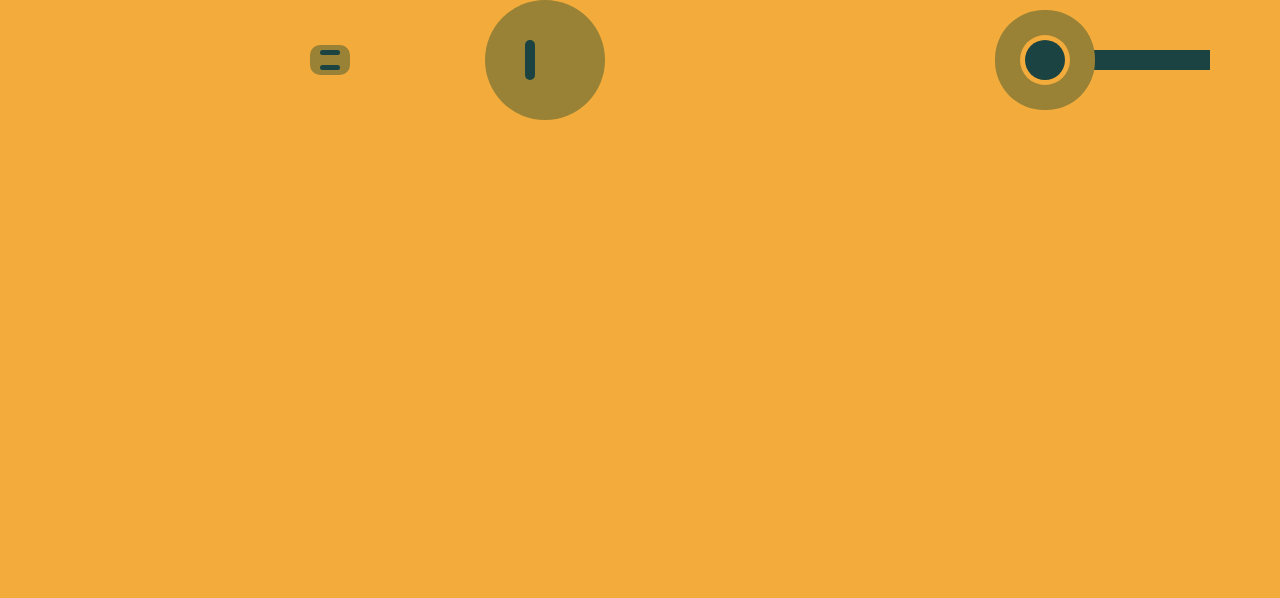
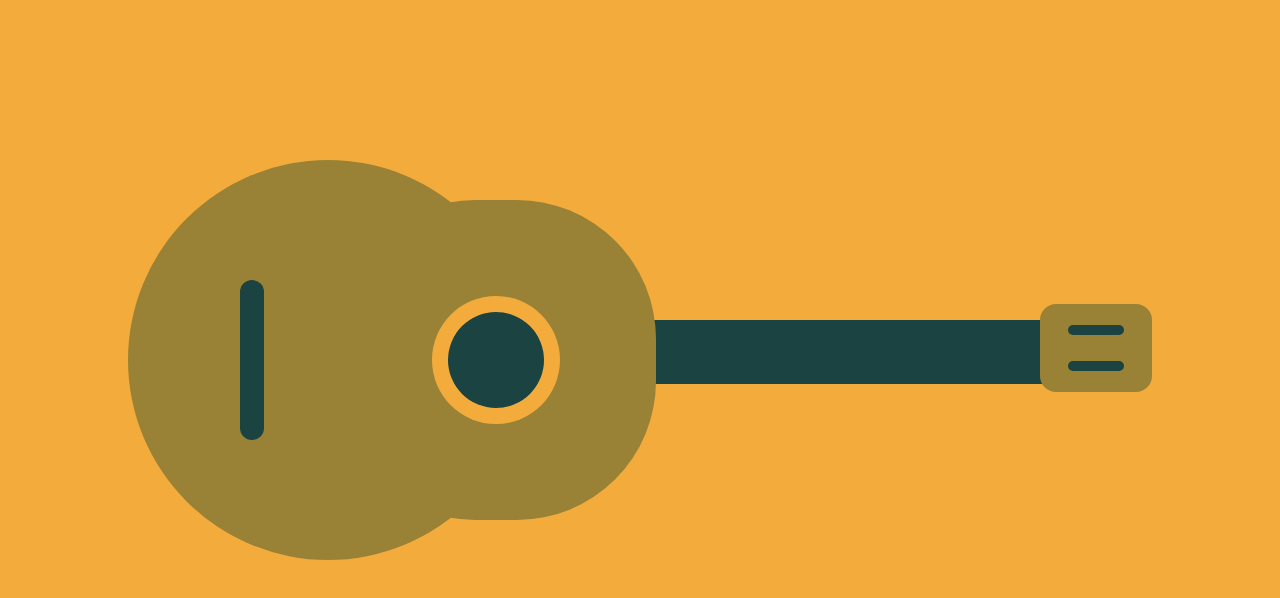
Before and after one commit to Pap-Ski/CSSBattles, a plain HTML site: page Ukulele/index.html in a window 1280 px wide. Drawn offline with Linux system fonts and the light colour scheme.

Commit message:
Update index.css

```diff
--- a/Ukulele/index.css
+++ b/Ukulele/index.css
@@ -5,61 +5,59 @@
 }
 
 body {
-  display: flex;
-  justify-content: center;
-  align-items: center;
   margin: 0;
   padding: 0;
   background: var(--fc-main);
 }
+
 .big {
-  position: relative;
-  right: 95px;
-  width: 120px;
-  height: 120px;
+  position: absolute;
+  background: var(--fc-col1);
+  width: 25rem;
+  height: 25rem;
   border-radius: 50%;
-  background: var(--fc-col1);
+  transform: translate(8rem, 10rem);
 }
+
 .big-inner {
-  position: absolute;
-  top: 40px;
-  left: 40px;
-  width: 10px;
-  height: 40px;
-  border-radius: 10px;
   background: var(--fc-col2);
+  width: 1.5rem;
+  height: 10rem;
+  border-radius: 2rem;
+  transform: translate(7rem, 7.5rem);
 }
+
 .bar {
-  position: absolute;
-  right: 70px;
   background: var(--fc-col2);
-  width: 160px;
-  height: 20px;
+  height: 4rem;
+  width: 35rem;
+  transform: translate(33rem, 20rem);
 }
 .small {
-  position: absolute;
-  right: 215px;
-  height: 40px;
-  width: 40px;
+  background: var(--fc-col2);
+  width: 6rem;
+  height: 6rem;
   border-radius: 50%;
-  background: var(--fc-col2);
-  box-shadow: 0 0 0 5px var(--fc-main), 0 0 0 30px var(--fc-col1);
+  transform: translate(28rem, 15.5rem);
+  box-shadow: 0 0 0 1rem var(--fc-main), 0 0 0 7rem var(--fc-col1);
 }
+
 .con {
+  padding: 0.5rem 0;
+  background: var(--fc-col1);
   display: flex;
   flex-direction: column;
   justify-content: space-around;
   align-items: center;
-  position: absolute;
-  left: 310px;
-  background: var(--fc-col1);
-  width: 40px;
-  height: 30px;
-  border-radius: 10px;
+  height: 4.5rem;
+  width: 7rem;
+  border-radius: 1rem;
+  transform: translate(65rem, 9rem);
 }
+
 .con-bar {
   background: var(--fc-col2);
-  border-radius: 10px;
-  height: 5px;
-  width: 20px;
+  width: 3.5rem;
+  height: 0.6rem;
+  border-radius: 1rem;
 }
```
